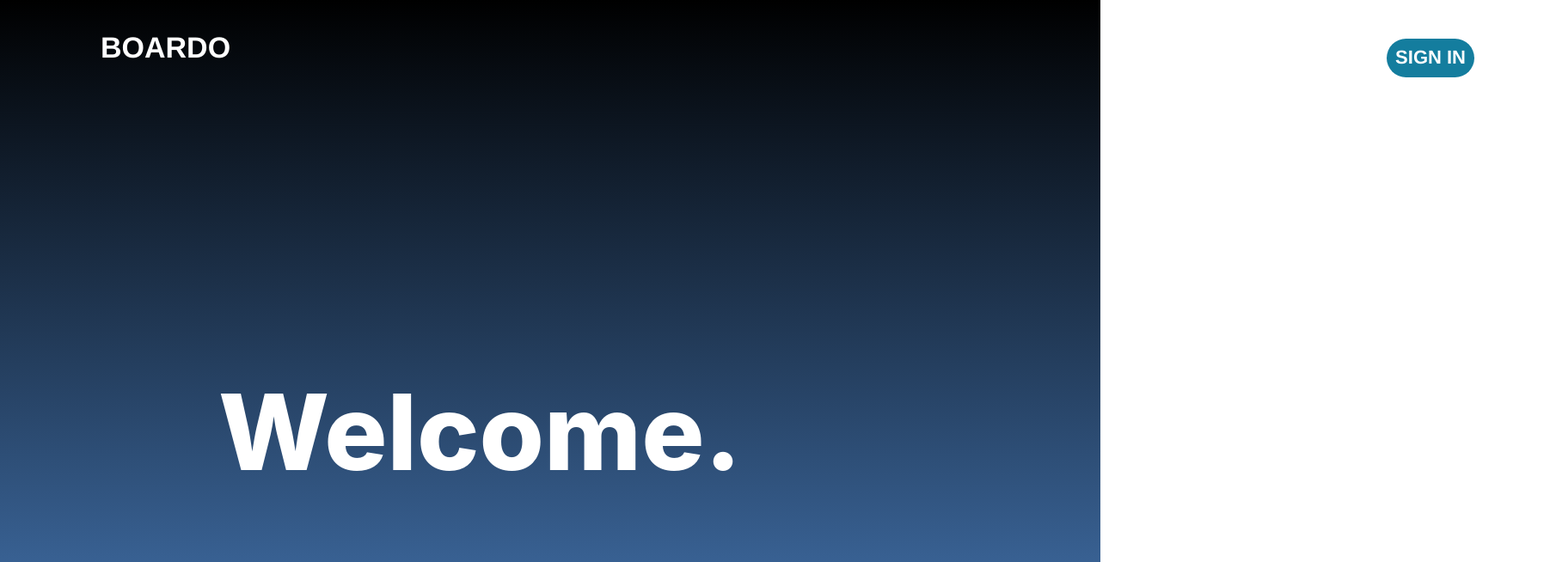
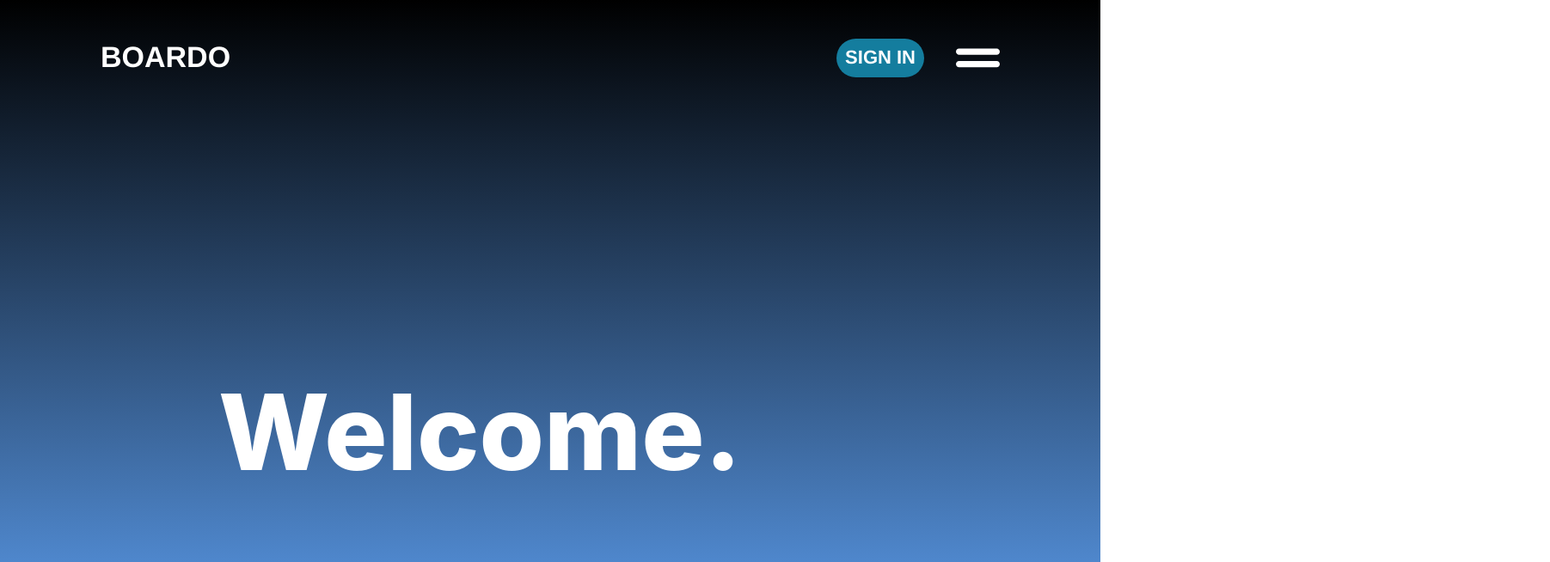
Before and after one commit to dingi7/boardo, a React (Create React App) app: page / in a window 1280 px wide. Shown: the top 654 px of the page at 86% size, 1803 px wide, since content can reach past the window. Built offline with nearby package versions, Linux system fonts and the light colour scheme.

Commit message:
header fixed

```diff
--- a/src/Header/Header.tsx
+++ b/src/Header/Header.tsx
@@ -1,23 +1,23 @@
 // import moreInfo from "../../public/more.svg";
-import moreInfo from './more.svg';
+import moreInfo from "./more.svg";
 
 export const Header = (): JSX.Element => {
     return (
-        <div className="inline-flex items-start gap-[1345px] relative flex-[0_0_auto]">
-            <div className="inline-flex items-end gap-[14px] relative flex-[0_0_auto]">
-                <div className="relative w-fit mt-[-1.00px] [font-family:'Inter-Bold',Helvetica] font-bold text-white text-[34px] tracking-[0] leading-[normal]">
+        <div className="flex items-center justify-between">
+            <div className="inline-flex items-end gap-[14px]  flex-[0_0_auto]">
+                <div className=" w-fit mt-[-1.00px] [font-family:'Inter-Bold',Helvetica] font-bold text-white text-[34px] tracking-[0] leading-[normal]">
                     <button>BOARDO</button>
                 </div>
             </div>
-            <div className="inline-flex items-center gap-[37px] relative flex-[0_0_auto]">
-                <div className="inline-flex items-center justify-center gap-[10px] p-[10px] relative flex-[0_0_auto] bg-[#147d9e] rounded-[30px]">
-                    <div className="relative w-fit mt-[-1.00px] [font-family:'Inter-Bold',Helvetica] font-bold text-white text-[22px] tracking-[0] leading-[normal]">
+            <div className="inline-flex items-center gap-[37px]  flex-[0_0_auto]">
+                <div className="inline-flex items-center justify-center gap-[10px] p-[10px]  flex-[0_0_auto] bg-[#147d9e] rounded-[30px]">
+                    <div className=" w-fit mt-[-1.00px] [font-family:'Inter-Bold',Helvetica] font-bold text-white text-[22px] tracking-[0] leading-[normal]">
                         <button>SIGN IN</button>
                     </div>
                 </div>
                 <button>
                     <img
-                        className="relative w-[51px] h-[60.71px]"
+                        className=" w-[51px] h-[60.71px]"
                         alt="more"
                         src={moreInfo}
                     />
--- a/src/Pages/Board/Board.tsx
+++ b/src/Pages/Board/Board.tsx
@@ -14,7 +14,6 @@ export const Board = (): JSX.Element => {
             <div className="flex flex-row bg-[#172b4d] overflow-hidden w-full h-screen relative">
                 {/* Side bar container */}
                 <BoardSidebar />
-
                 {/* HEADER NAVIGATION */}
                 <BoardHeader boardName={boardName} boardId={boardId} />
                 {/* cards parrent div  */}
--- a/src/Pages/LandingPage/LandingPage.tsx
+++ b/src/Pages/LandingPage/LandingPage.tsx
@@ -3,8 +3,8 @@ import { Header } from '../../Header/Header';
 
 export const LandingPage = (): JSX.Element => {
     return (
-        <div className="flex flex-col h-[1117px] items-start gap-[74px] pt-[37px] pb-0 px-[117px] relative bg-gradient-to-b from-black to-blue-400">
-            <Header></Header>
+        <div className="flex flex-col h-screen gap-[74px] pt-[37px] pb-0 px-[117px] bg-gradient-to-b from-black to-blue-400">
+            <Header />
             <div className="inline-flex flex-wrap items-center justify-center gap-[100px_100px] px-[10px] py-[16px] absolute top-[414px] left-[244px]">
                 <div className="flex flex-wrap w-[603px] items-end gap-[27px_0px] relative">
                     <div className="min-w-[400px] min-h-[200px] relative w-fit mt-[-1.00px] font-extrabold text-white text-[122px] tracking-[0] leading-[normal]">
```
